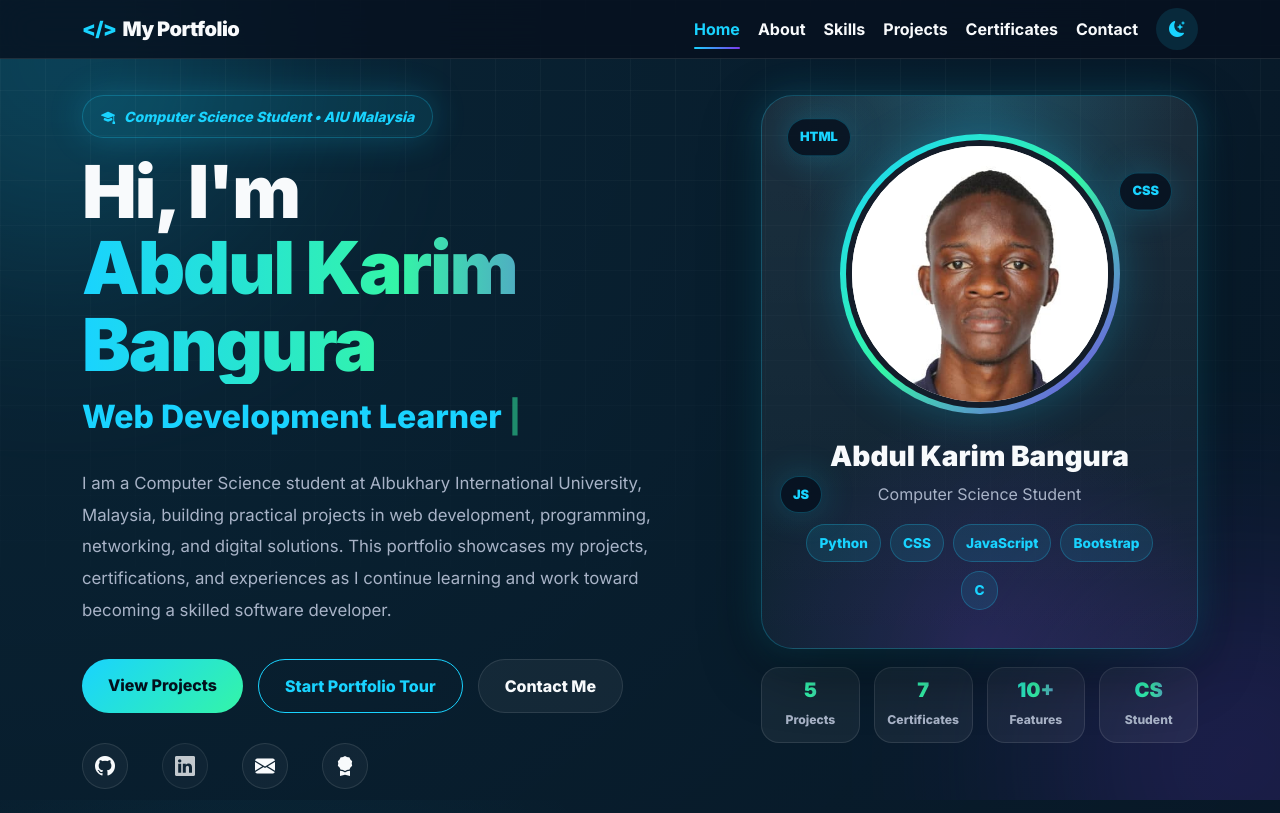
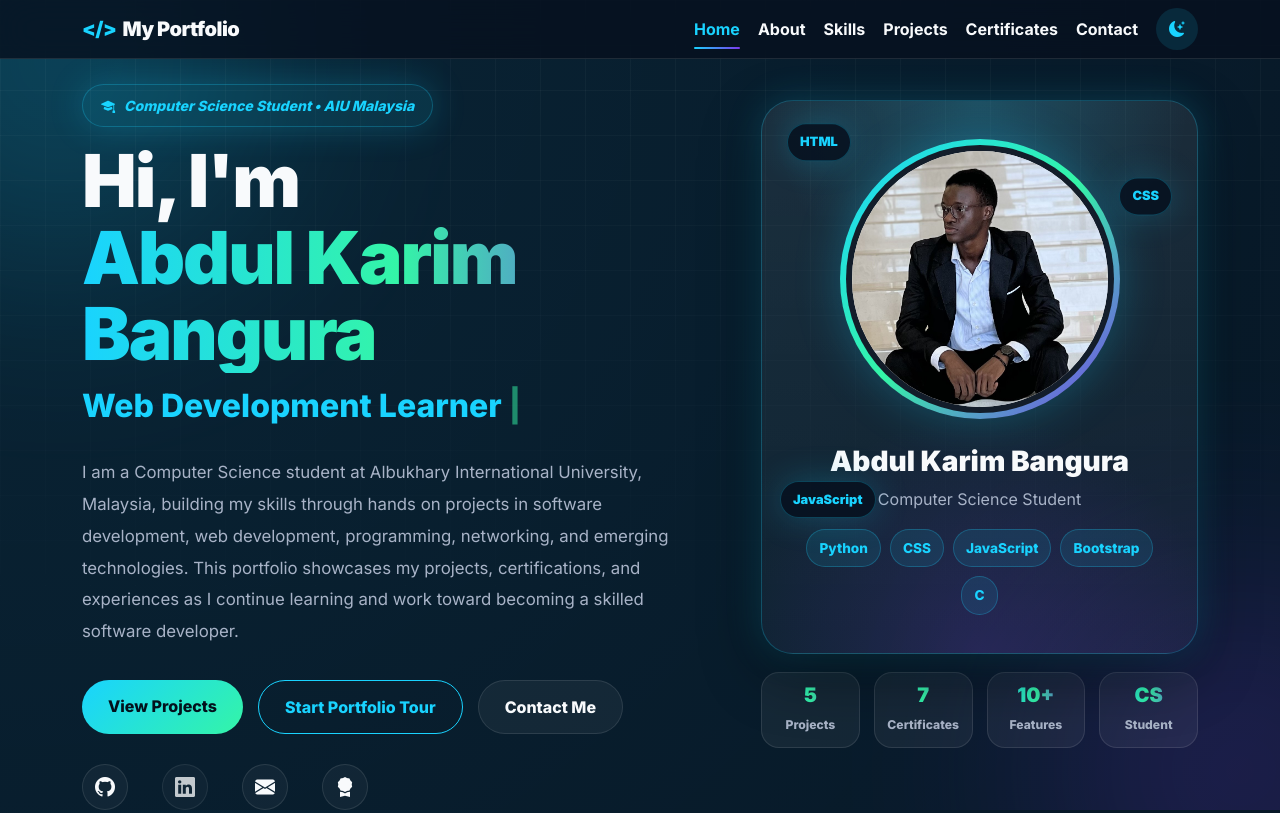
Before and after one commit to karimbangura/Portfolio-Website, a plain HTML site: page index.html in a window 1280 px wide. Shown: the top 813 px of the page. Drawn offline with nearby package versions, Linux system fonts and the light colour scheme.

Commit message:
profile image and update hero text for clarity

```diff
--- a/index.html
+++ b/index.html
@@ -50,37 +50,31 @@
             <span id="typing"></span>
             <span class="typing-cursor">|</span>
         </h2>
-        <p class="hero-text">I am a Computer Science student at Albukhary International University, Malaysia, building practical projects in web development, programming, networking, and digital solutions. This portfolio showcases my projects, certifications, and experiences as I continue learning and work toward becoming a skilled software developer.</p>
+        <p class="hero-text">I am a Computer Science student at Albukhary International University, Malaysia, building my skills through hands on projects in software development, web development, programming, networking, and emerging technologies. This portfolio showcases my projects, certifications, and experiences as I continue learning and work toward becoming a skilled software developer.</p>
         <div class="hero-buttons">
         <a class="btn primary-btn" href="#projects">View Projects</a>
-        <button class="btn secondary-btn" id="tourStart" type="button">
-            Start Portfolio Tour</button>
+        <button class="btn secondary-btn" id="tourStart" type="button">Start Portfolio Tour</button>
         <a class="btn ghost-btn" href="#contact">Contact Me</a>
         </div>
         <div class="social-links">
         <a aria-label="GitHub Profile" href="https://github.com/karimbangura" target="_blank" title="GitHub Profile">
-        <i class="bi bi-github"></i>
-        </a>
+        <i class="bi bi-github"></i></a>
         <a aria-label="LinkedIn Coming Soon" class="coming-soon-link" href="#" title="LinkedIn Coming Soon">
-        <i class="bi bi-linkedin"></i>
-        </a>
+        <i class="bi bi-linkedin"></i></a>
         <a aria-label="Email" href="mailto:karimbangura.dev@gmail.com" title="Email">
-        <i class="bi bi-envelope-fill"></i>
-        </a>
+        <i class="bi bi-envelope-fill"></i></a>
         <a aria-label="Certificates" href="#certificates" title="Certificates">
-        <i class="bi bi-award-fill"></i>
-        </a>
+        <i class="bi bi-award-fill"></i></a>
         </div>
 
         </div>
-        <!-- RIGHT -->
         <div class="col-lg-5 reveal">
         <div class="profile-card premium-profile">
         <div class="floating-tag tag-html">HTML</div>
         <div class="floating-tag tag-css">CSS</div>
-        <div class="floating-tag tag-js">JS</div>
+        <div class="floating-tag tag-js">JavaScript</div>
         <div class="avatar-wrapper">
-        <img alt="Abdul Karim Bangura" class="profile-image" src="images/profile.jpg"/>
+        <img alt="Abdul Karim Bangura" class="profile-image" src="images/profile.jpeg"/>
         </div>
         <div class="profile-info">
         <h3>Abdul Karim Bangura</h3>
@@ -329,7 +323,7 @@
     <div class="project-topline"><span class="project-category">Networking</span><i class="bi bi-hdd-network-fill"></i></div>
     <h3>Campus Network Topology Design</h3>
     <p>A Data Communication project using Cisco Packet Tracer, VLANs, subnetting, routing, and connectivity testing.</p>
-    <div class="project-tags"><span>Cisco Packet Tracer</span><span>VLAN</span><span>Subnetting</span></div>
+    <div class="project-tags"><span>Cisco Packet Tracer</span><span>VLAN</span><span>Subnet</span></div>
     <button class="project-details-btn" data-project="network">View Details</button>
     </div>
     </div>
```
Also changed, not shown: images/profile.jpeg (added), images/profile.jpg (deleted).
